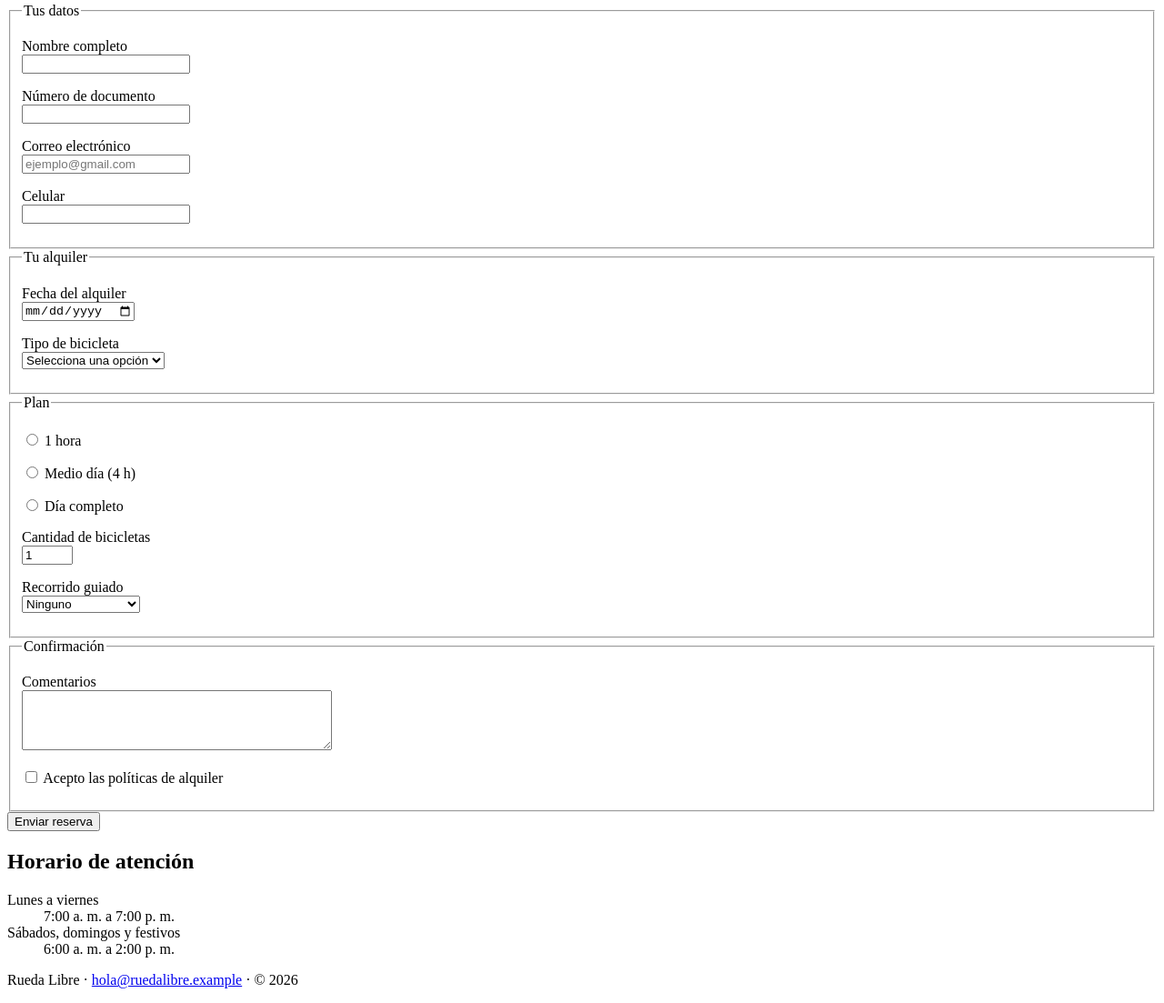
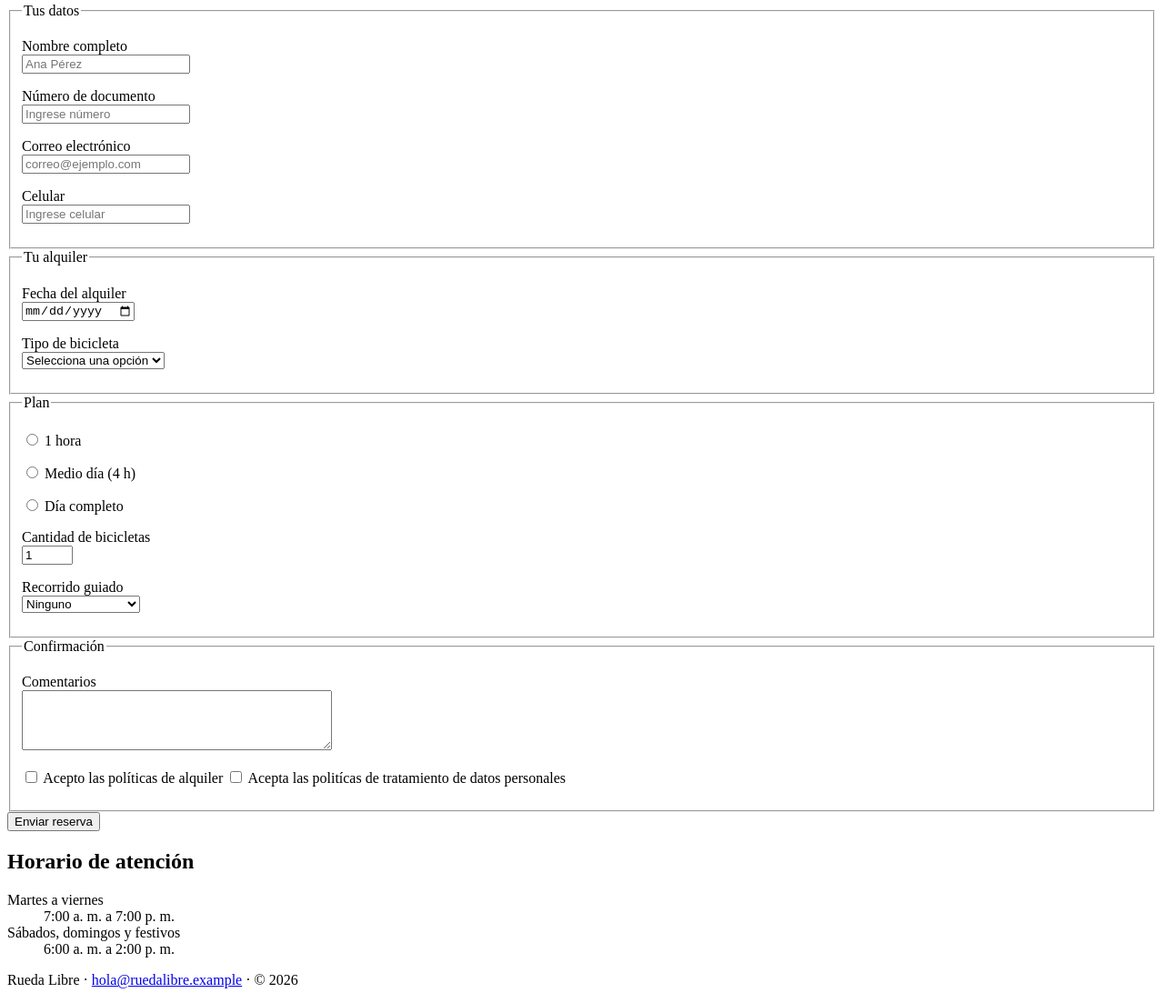
Before and after one commit to Tatiarte/My-firstproyect, a plain HTML site: page paginas/reservas.html in a window 1280 px wide. Shown: the part 266-1369 px from the top of the page at 91% size. Drawn offline with Linux system fonts and the light colour scheme.

```diff
--- a/paginas/reservas.html
+++ b/paginas/reservas.html
@@ -36,22 +36,22 @@
 
           <p>
             <label for="nombre">Nombre completo</label><br>
-            <input type="text" id="nombre" name="nombre" autocomplete="name" required>
+            <input type="text" id="nombre" name="nombre" autocomplete="name" placeholder="Ana Pérez" required>
           </p>
 
           <p>
             <label for="documento">Número de documento</label><br>
-            <input type="text" id="documento" name="documento" inputmode="numeric" required>
+            <input type="text" id="documento" name="documento" inputmode="numeric" placeholder="Ingrese número" required>
           </p>
 
           <p>
             <label for="correo">Correo electrónico</label><br>
-            <input type="email" id="correo" name="correo" autocomplete="email" placeholder="ejemplo@gmail.com" required>
+            <input type="email" id="correo" name="correo" autocomplete="email" placeholder="correo@ejemplo.com" required>
           </p>
 
           <p>
             <label for="celular">Celular</label><br>
-            <input type="tel" id="celular" name="celular" autocomplete="tel" required>
+            <input type="tel" id="celular" name="celular" autocomplete="tel" placeholder="Ingrese celular" required>
           </p>
         </fieldset>
 
@@ -115,6 +115,8 @@
           <p>
             <input type="checkbox" id="politicas" name="politicas" value="aceptadas">
             <label for="politicas">Acepto las políticas de alquiler</label>
+            <input type="checkbox" id="Tratamiento de datos personales" name="Tratamiento de datos personales" value="aceptadas">
+            <label for="Tratamiento de datos personales">Acepta las politícas de tratamiento de datos personales</label>
           </p>
         </fieldset>
 
@@ -125,7 +127,7 @@
     <aside>
       <h2>Horario de atención</h2>
       <dl>
-        <dt>Lunes a viernes</dt>
+        <dt>Martes a viernes</dt>
         <dd>7:00 a. m. a 7:00 p. m.</dd>
         <dt>Sábados, domingos y festivos</dt>
         <dd>6:00 a. m. a 2:00 p. m.</dd>
```
Also changed, not shown: index.html (+28 -2 lines), Bitacora.txt, 1 other file.
